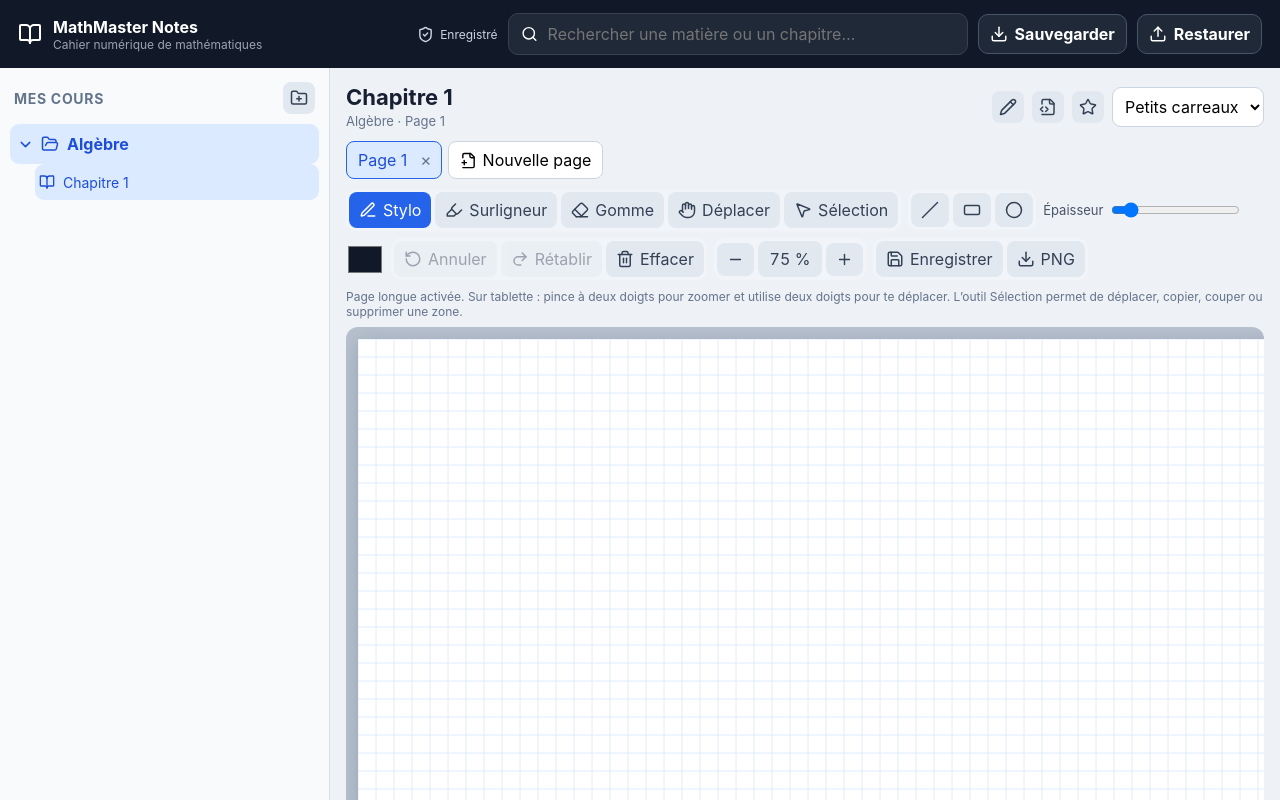
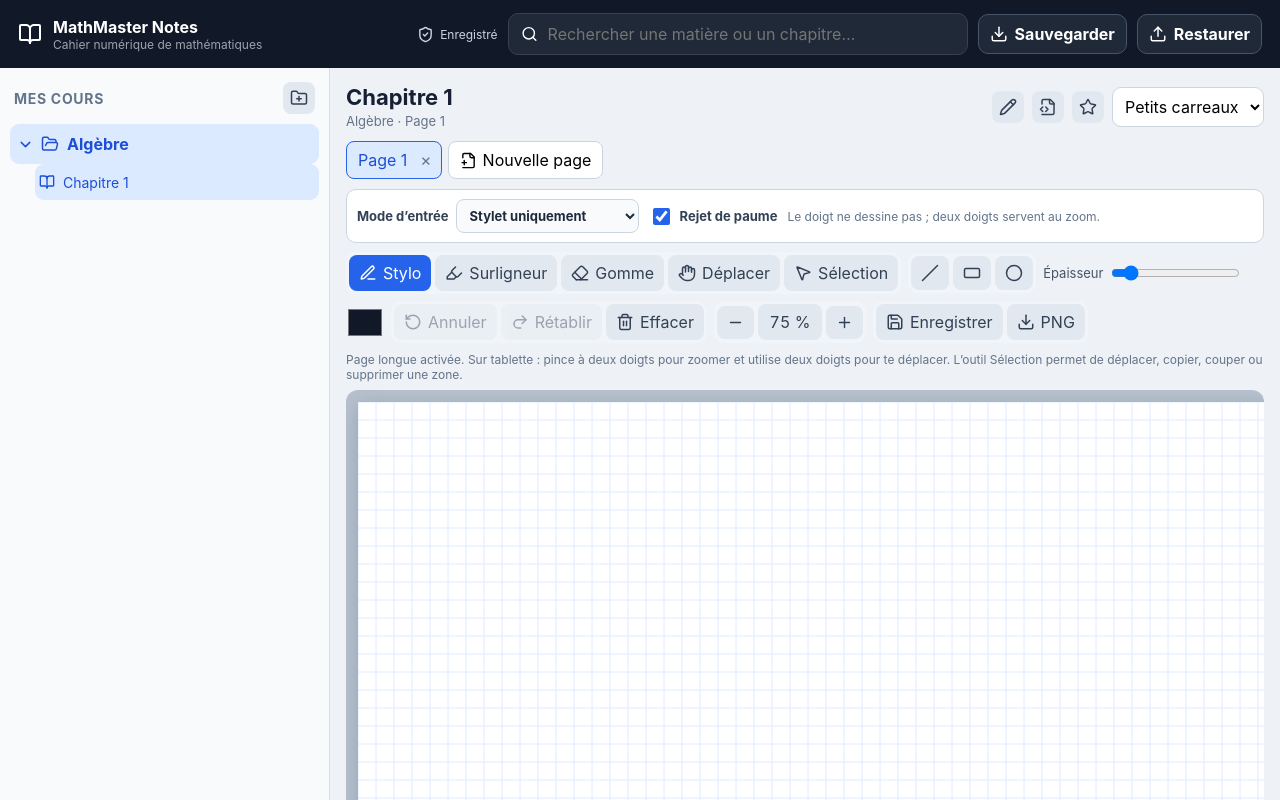
Before and after one commit to sunshineno/MathMaster---Notes, a React (Vite) app: page / in a window 1280 px wide. Shown: the top 800 px of the page. Built offline with nearby package versions, Linux system fonts and the light colour scheme.

Commit message:
Ajout du rejet de paume v0.5.1

```diff
--- a/package.json
+++ b/package.json
@@ -1,7 +1,7 @@
 {
   "name": "mathmaster-notes",
   "private": true,
-  "version": "0.5.0",
+  "version": "0.5.1",
   "type": "module",
   "scripts": {
     "dev": "vite",
--- a/src/components/CanvasBoard.tsx
+++ b/src/components/CanvasBoard.tsx
@@ -27,6 +27,8 @@ interface Props {
   paper: PaperType;
   onSave: (dataUrl: string) => void;
 }
+
+type InputMode = "stylus" | "hybrid" | "read";
 
 type Tool =
   | "pen"
@@ -81,6 +83,8 @@ export default function CanvasBoard({ dataUrl, paper, onSave }: Props) {
   const selectionMoveStart = useRef<Point | null>(null);
   const selectionOrigin = useRef<SelectionRect | null>(null);
   const clipboardRef = useRef<HTMLCanvasElement | null>(null);
+  const ignoredPointers = useRef<Set<number>>(new Set());
+  const penActiveUntil = useRef(0);
 
   const [tool, setTool] = useState<Tool>("pen");
   const [width, setWidth] = useState(4);
@@ -90,6 +94,8 @@ export default function CanvasBoard({ dataUrl, paper, onSave }: Props) {
   const [future, setFuture] = useState<string[]>([]);
   const [selection, setSelection] = useState<SelectionRect | null>(null);
   const [selectionOffset, setSelectionOffset] = useState({ x: 0, y: 0 });
+  const [inputMode, setInputMode] = useState<InputMode>("stylus");
+  const [palmRejection, setPalmRejection] = useState(true);
 
   const drawPaper = (
     ctx: CanvasRenderingContext2D,
@@ -342,8 +348,37 @@ export default function CanvasBoard({ dataUrl, paper, onSave }: Props) {
     point.y >= rect.y &&
     point.y <= rect.y + rect.height;
 
+
+  const isPalmContact = (event: React.PointerEvent<HTMLCanvasElement>) => {
+    if (event.pointerType !== "touch") return false;
+
+    const contactSize = Math.max(event.width || 0, event.height || 0);
+    const penWasRecentlyActive = Date.now() < penActiveUntil.current;
+
+    return palmRejection && (contactSize >= 32 || penWasRecentlyActive);
+  };
+
+  const canDrawWithPointer = (
+    event: React.PointerEvent<HTMLCanvasElement>
+  ) => {
+    if (inputMode === "read") return false;
+    if (event.pointerType === "pen") return true;
+    if (event.pointerType === "mouse") return true;
+    return inputMode === "hybrid";
+  };
+
   const pointerDown = (event: React.PointerEvent<HTMLCanvasElement>) => {
     const canvas = canvasRef.current!;
+
+    if (event.pointerType === "pen") {
+      penActiveUntil.current = Date.now() + 1600;
+    }
+
+    if (event.pointerType === "touch" && isPalmContact(event)) {
+      ignoredPointers.current.add(event.pointerId);
+      return;
+    }
+
     canvas.setPointerCapture(event.pointerId);
 
     if (event.pointerType === "touch") {
@@ -351,8 +386,14 @@ export default function CanvasBoard({ dataUrl, paper, onSave }: Props) {
         clientX: event.clientX,
         clientY: event.clientY
       });
+
       if (activeTouches.current.size === 2) {
         beginPinch();
+        return;
+      }
+
+      if (inputMode === "stylus") {
+        drawing.current = false;
         return;
       }
     }
@@ -363,7 +404,12 @@ export default function CanvasBoard({ dataUrl, paper, onSave }: Props) {
     drawing.current = true;
     last.current = currentPoint;
 
-    if (tool === "pan" || (event.pointerType === "touch" && tool !== "select")) {
+    const navigationOnly =
+      inputMode === "read" ||
+      tool === "pan" ||
+      (event.pointerType === "touch" && inputMode !== "hybrid");
+
+    if (navigationOnly) {
       const wrap = wrapRef.current;
       if (!wrap) return;
       panStart.current = {
@@ -375,6 +421,11 @@ export default function CanvasBoard({ dataUrl, paper, onSave }: Props) {
       return;
     }
 
+    if (!canDrawWithPointer(event) && tool !== "select") {
+      drawing.current = false;
+      return;
+    }
+
     if (tool === "select") {
       if (selection && isInsideSelection(currentPoint, selection)) {
         selectionMoveStart.current = currentPoint;
@@ -382,16 +433,23 @@ export default function CanvasBoard({ dataUrl, paper, onSave }: Props) {
         setSelectionOffset({ x: 0, y: 0 });
       } else {
         selectionStart.current = currentPoint;
-        setSelection({ x: currentPoint.x, y: currentPoint.y, width: 0, height: 0 });
+        setSelection({
+          x: currentPoint.x,
+          y: currentPoint.y,
+          width: 0,
+          height: 0
+        });
       }
       return;
     }
 
     rememberCurrentState();
+
     if (tool === "line" || tool === "rectangle" || tool === "ellipse") {
       shapeStart.current = currentPoint;
       const ctx = canvas.getContext("2d");
-      shapeSnapshot.current = ctx?.getImageData(0, 0, canvas.width, canvas.height) ?? null;
+      shapeSnapshot.current =
+        ctx?.getImageData(0, 0, canvas.width, canvas.height) ?? null;
     }
   };
 
@@ -432,6 +490,12 @@ export default function CanvasBoard({ dataUrl, paper, onSave }: Props) {
   };
 
   const pointerMove = (event: React.PointerEvent<HTMLCanvasElement>) => {
+    if (ignoredPointers.current.has(event.pointerId)) return;
+
+    if (event.pointerType === "pen") {
+      penActiveUntil.current = Date.now() + 1600;
+    }
+
     if (event.pointerType === "touch" && activeTouches.current.has(event.pointerId)) {
       activeTouches.current.set(event.pointerId, {
         clientX: event.clientX,
@@ -445,7 +509,11 @@ export default function CanvasBoard({ dataUrl, paper, onSave }: Props) {
 
     if (!drawing.current || activeTouches.current.size >= 2) return;
 
-    if (tool === "pan" || (event.pointerType === "touch" && tool !== "select")) {
+    if (
+      inputMode === "read" ||
+      tool === "pan" ||
+      (event.pointerType === "touch" && inputMode !== "hybrid")
+    ) {
       const wrap = wrapRef.current;
       if (!wrap) return;
       wrap.scrollLeft = panStart.current.left - (event.clientX - panStart.current.x);
@@ -531,6 +599,11 @@ export default function CanvasBoard({ dataUrl, paper, onSave }: Props) {
   };
 
   const pointerUp = (event: React.PointerEvent<HTMLCanvasElement>) => {
+    if (ignoredPointers.current.has(event.pointerId)) {
+      ignoredPointers.current.delete(event.pointerId);
+      return;
+    }
+
     if (event.pointerType === "touch") {
       activeTouches.current.delete(event.pointerId);
       if (activeTouches.current.size < 2) pinchStart.current.distance = 0;
@@ -672,6 +745,37 @@ export default function CanvasBoard({ dataUrl, paper, onSave }: Props) {
 
   return (
     <div className="canvas-section">
+      <div className="input-mode-bar">
+        <label>
+          Mode d’entrée
+          <select
+            value={inputMode}
+            onChange={event => setInputMode(event.target.value as InputMode)}
+          >
+            <option value="stylus">Stylet uniquement</option>
+            <option value="hybrid">Stylet + doigt</option>
+            <option value="read">Lecture / déplacement</option>
+          </select>
+        </label>
+
+        <label className="palm-toggle">
+          <input
+            type="checkbox"
+            checked={palmRejection}
+            onChange={event => setPalmRejection(event.target.checked)}
+          />
+          Rejet de paume
+        </label>
+
+        <span className="input-mode-hint">
+          {inputMode === "stylus"
+            ? "Le doigt ne dessine pas ; deux doigts servent au zoom."
+            : inputMode === "hybrid"
+              ? "Le stylet et le doigt peuvent dessiner."
+              : "L’écriture est désactivée."}
+        </span>
+      </div>
+
       <div className="toolbar">
         <div className="tool-group">
           <button className={tool === "pen" ? "active" : ""} onClick={() => setTool("pen")}>
--- a/src/styles.css
+++ b/src/styles.css
@@ -937,3 +937,61 @@ canvas {
     max-height: 70vh;
   }
 }
+
+
+/* v0.5.1 — rejet de paume */
+.input-mode-bar {
+  display: flex;
+  align-items: center;
+  flex-wrap: wrap;
+  gap: 10px;
+  margin-bottom: 9px;
+  padding: 9px 10px;
+  border: 1px solid #cbd5e1;
+  border-radius: 10px;
+  background: #ffffff;
+}
+
+.input-mode-bar label {
+  display: inline-flex;
+  align-items: center;
+  gap: 7px;
+  color: #334155;
+  font-size: 13px;
+  font-weight: 650;
+}
+
+.input-mode-bar select {
+  border: 1px solid #cbd5e1;
+  border-radius: 8px;
+  padding: 7px 9px;
+  background: #f8fafc;
+  color: #1e293b;
+}
+
+.palm-toggle input {
+  width: 17px;
+  height: 17px;
+  accent-color: #2563eb;
+}
+
+.input-mode-hint {
+  flex: 1;
+  min-width: 210px;
+  color: #64748b;
+  font-size: 12px;
+}
+
+@media (max-width: 700px) {
+  .input-mode-bar {
+    align-items: stretch;
+  }
+
+  .input-mode-bar label {
+    justify-content: space-between;
+  }
+
+  .input-mode-hint {
+    flex-basis: 100%;
+  }
+}
```
Also changed, not shown: INSTRUCTIONS.txt.
